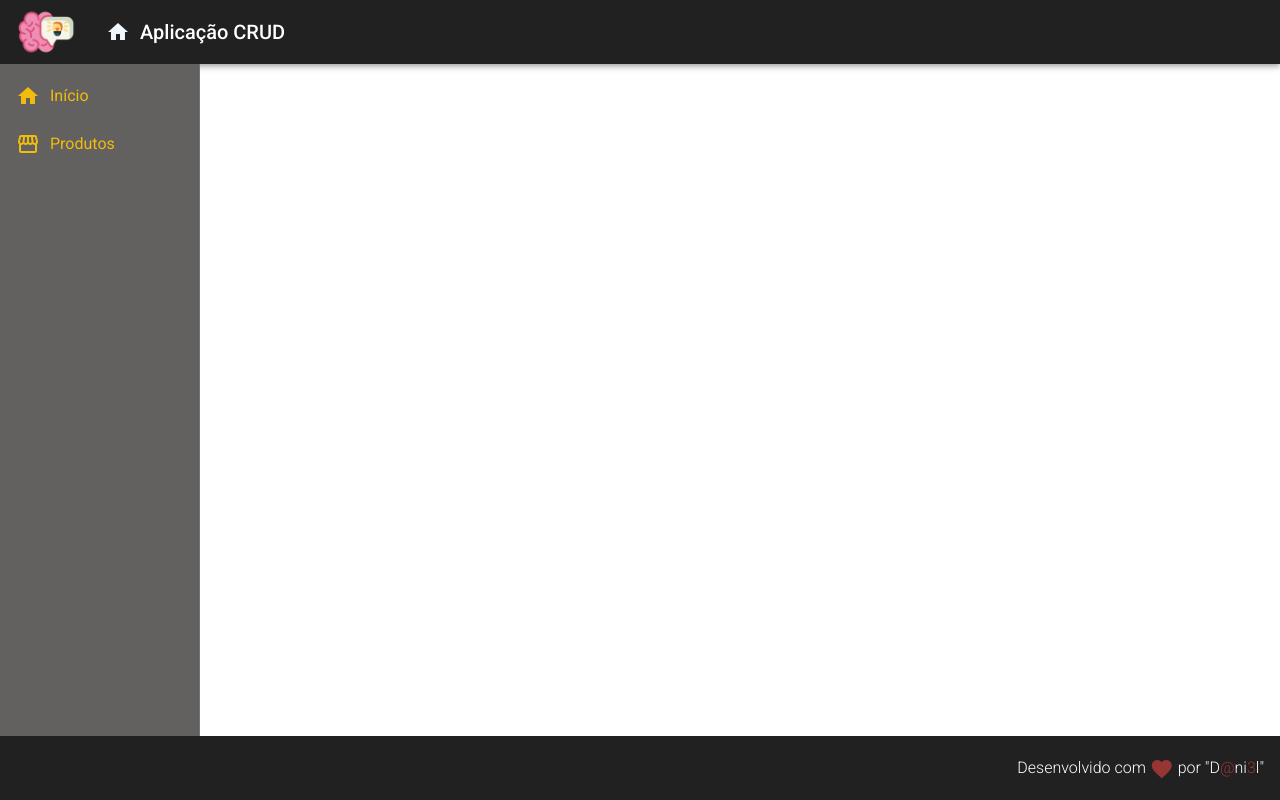
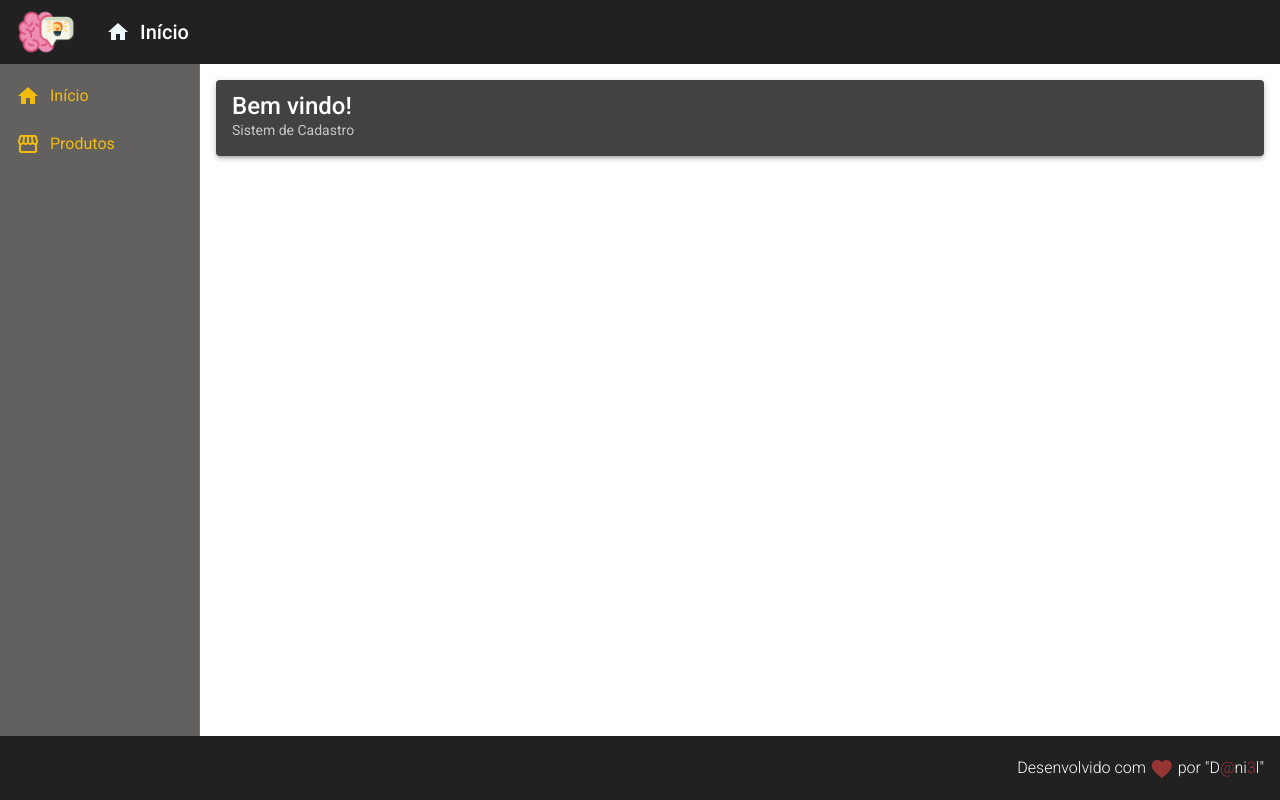
Before and after one commit to danircfilho/crud-angular, an Angular app: page / in a window 1280 px wide. Built offline with nearby package versions, Linux system fonts and the light colour scheme.

Commit message:
componentes

```diff
--- a/src/app/components/template/header/header.component.html
+++ b/src/app/components/template/header/header.component.html
@@ -9,7 +9,7 @@
       <i class="material-icons white">
         home
       </i>
-      Aplicação CRUD
+      Início
     </a>
   </span>
 </mat-toolbar>
--- a/src/app/components/template/nav/nav.component.css
+++ b/src/app/components/template/nav/nav.component.css
@@ -10,3 +10,9 @@
 .sidenav i {
   padding-right: 10px;
 }
+
+.content {
+  padding: 16px;
+  background-color: #fff;
+  color: black;
+}
--- a/src/app/components/template/nav/nav.component.html
+++ b/src/app/components/template/nav/nav.component.html
@@ -15,4 +15,7 @@
       </a>
     </mat-nav-list>
   </mat-sidenav>
+  <mat-sidenav-content class="content">
+    <app-home></app-home>
+  </mat-sidenav-content>
 </mat-sidenav-container>
--- /dev/null
+++ b/src/app/views/home/home.component.css
@@ -0,0 +1,9 @@
+.home title {
+  font-size: 3rem;
+  font-weight: 300;
+  line-height: 1.2;
+}
+
+.home subtitle {
+  font-size: 1.1rem;
+}
--- /dev/null
+++ b/src/app/views/home/home.component.html
@@ -0,0 +1,7 @@
+<mat-card class="home mat-elevation-z3">
+  <mat-card-title class="title">
+    Bem vindo!</mat-card-title>
+  <mat-card-subtitle class="subtitle">
+    Sistem de Cadastro
+  </mat-card-subtitle>
+</mat-card>
--- /dev/null
+++ b/src/app/views/home/home.component.ts
@@ -0,0 +1,15 @@
+import { Component, OnInit } from '@angular/core';
+
+@Component({
+  selector: 'app-home',
+  templateUrl: './home.component.html',
+  styleUrls: ['./home.component.css']
+})
+export class HomeComponent implements OnInit {
+
+  constructor() { }
+
+  ngOnInit(): void {
+  }
+
+}
```
Also changed, not shown: src/app/app.module.ts (+6 -2 lines).
